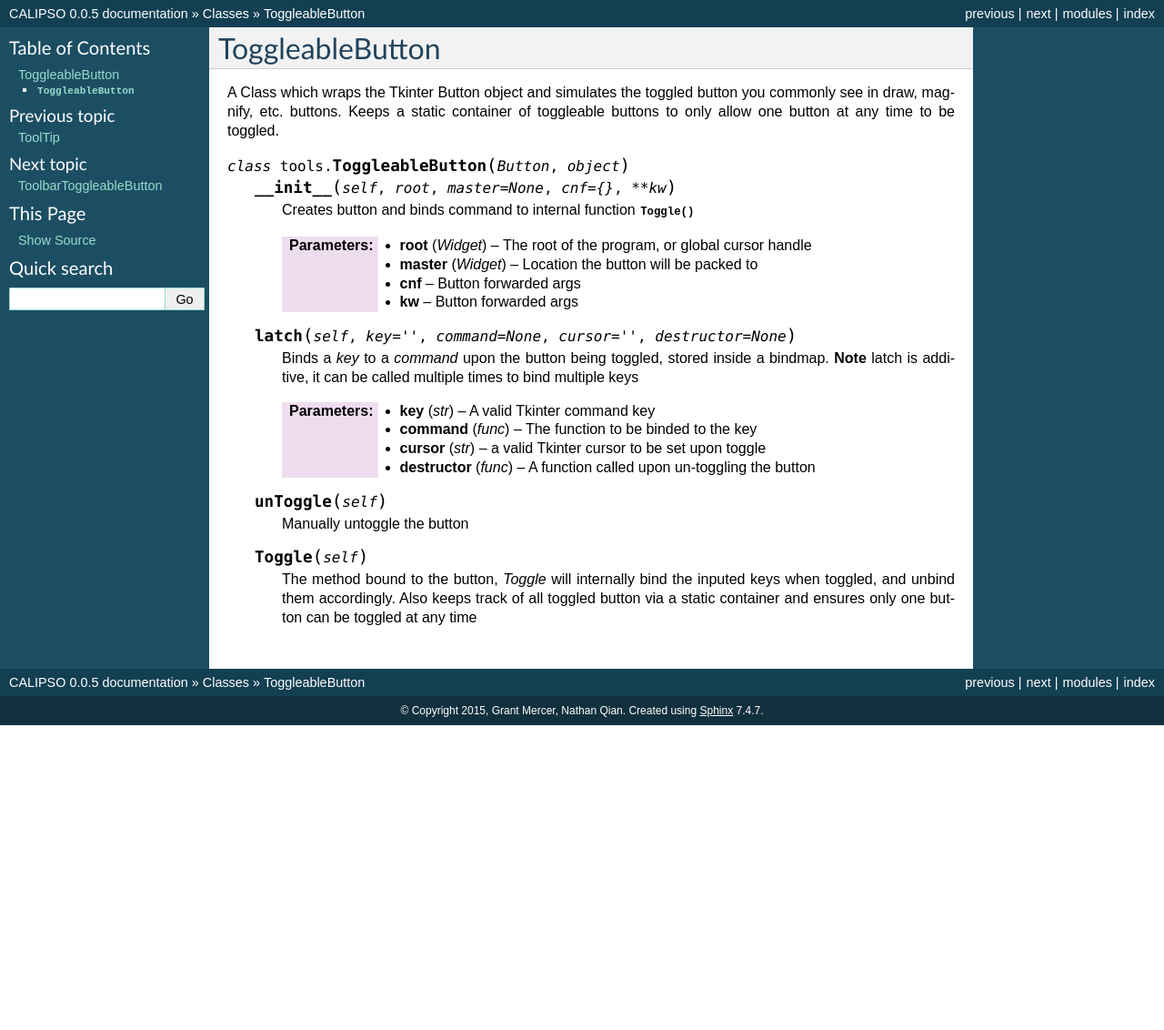
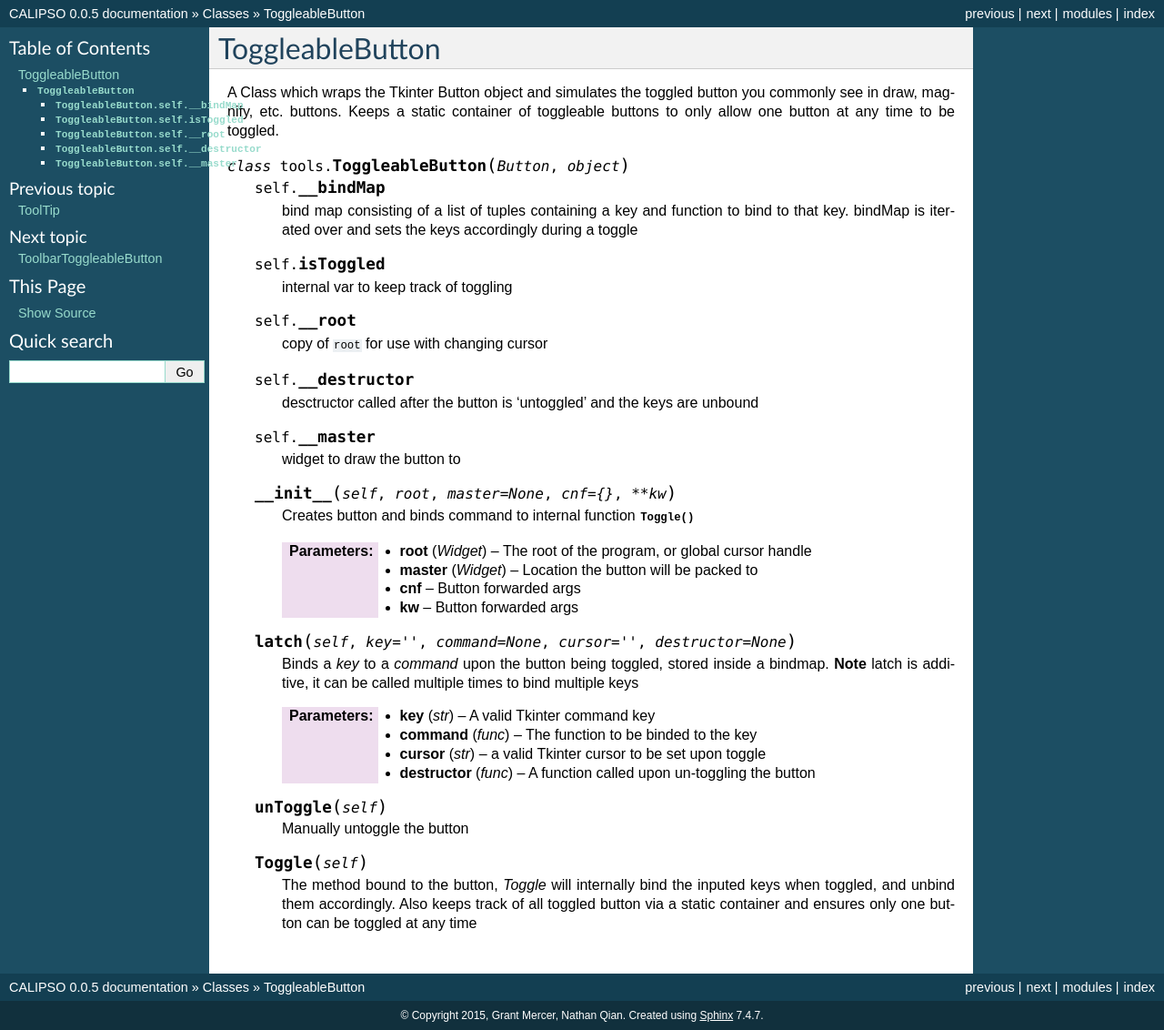
Before and after one commit to NASA-DEVELOP/VOCAL, a Sphinx documentation site: the page built from docs/source/classes/toggleablebutton.rst, in a window 1280 px wide. Shown: the whole page at 91% size. Built offline with Sphinx 7.4.7, drawn with Linux system fonts in a browser that asks for light colours; before the commit the page ends 900 px from its top, so only the background shows below that.

Commit message:
added variable documentation to docs

```diff
--- a/docs/source/classes/toggleablebutton.rst
+++ b/docs/source/classes/toggleablebutton.rst
@@ -7,6 +7,26 @@ A Class which wraps the Tkinter Button object and simulates the toggled button y
 .. py:module:: tools
 
 .. py:class:: ToggleableButton(Button, object)
+
+   .. py:data:: self.__bindMap
+
+      bind map consisting of a list of tuples containing a key and function to bind to that key. bindMap is iterated over and sets the keys accordingly during a toggle
+
+   .. py:data:: self.isToggled
+
+      internal var to keep track of toggling
+
+   .. py:data:: self.__root
+
+      copy of ``root`` for use with changing cursor
+
+   .. py:data:: self.__destructor
+
+      desctructor called after the button is 'untoggled' and the keys are unbound
+
+   .. py:data:: self.__master
+
+      widget to draw the button to
 
    .. py:method:: __init__(self, root, master=None, cnf={}, **kw)
       :noindex:
```
Also changed, not shown: docs/source/classes/calipso.rst (+20 -0 lines), docs/source/classes/navigationtoolbar2calipso.rst (+8 -0 lines), docs/source/classes/toolbartoggleablebutton.rst (+20 -0 lines), docs/source/classes/tooltip.rst (+15 -2 lines), 3 other files.
